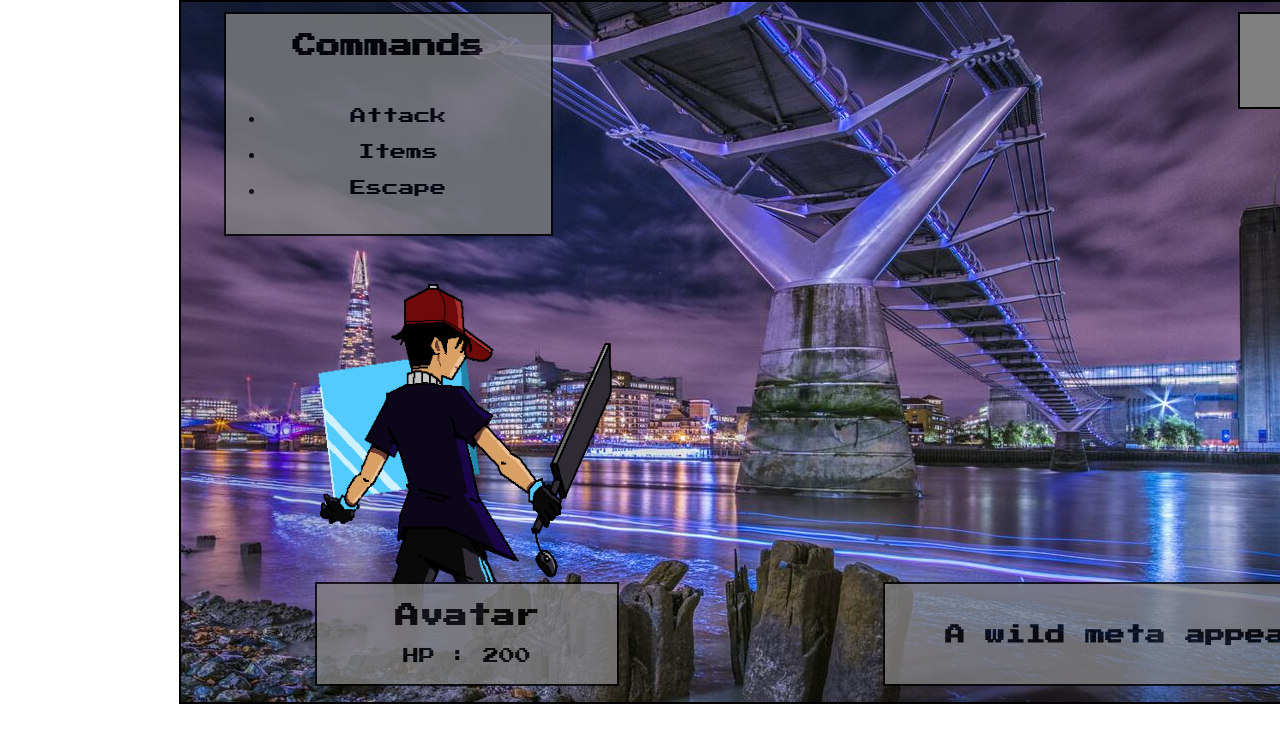
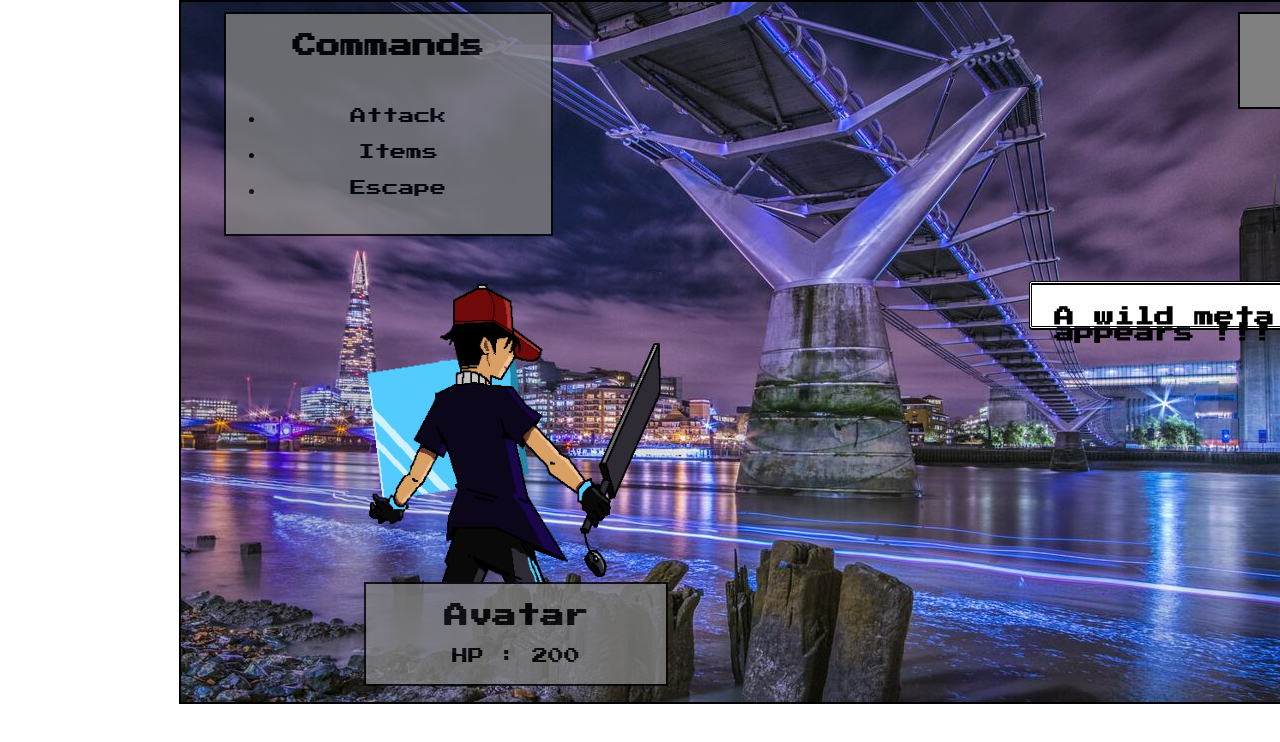
Before and after one commit to WildCodeSchool/Paris-0919-P2-JeuxVideo, a React (Create React App) app: page / in a window 1280 px wide. Shown: the top 742 px of the page. Built offline with nearby package versions, Linux system fonts and the light colour scheme.

Commit message:
conflict resolved

```diff
--- a/src/components/Dialog.css
+++ b/src/components/Dialog.css
@@ -1,14 +1,34 @@
 .text-area {
-    width: 125%;
-    height: 100px;
-    background-color: gray;
-    opacity: 0.8;
-    overflow: hidden;
-    border: 2px solid black;
-    margin-bottom: 10px;
-    margin-top: 300px;
+    font-size: 8px;
+  font-family: "Pokemon GB", Arial, sans-serif;
+  border-radius: 2px;
+  padding: 8px;
+  width: 250px;
+  height: 28px;
+  line-height: 16px;
+  margin: auto;
+  background: white;
+  border: 1px solid white;
+  box-shadow: 0 1px 0 1px black,
+              inset 0 1px 0 1px black,
+              0 0 0 1px black,
+              inset 0 0 0 1px black;
+}
+.box > i {
+  width: 0;
+  height: 0;
+  border: 5px solid transparent;
+  border-top-color: black;
+  margin-top: 23px;
+  animation: bounce 0.5s ease-in-out 0 infinite alternate;
+  float: right;
+}
 
+@keyframes bounce {
+  from { margin-top: 20px; }
+  to { margin-top: 23px; }
 }
+
 .text-area h3 {
     margin-top: 7%;
     font-size: 20px;
```
